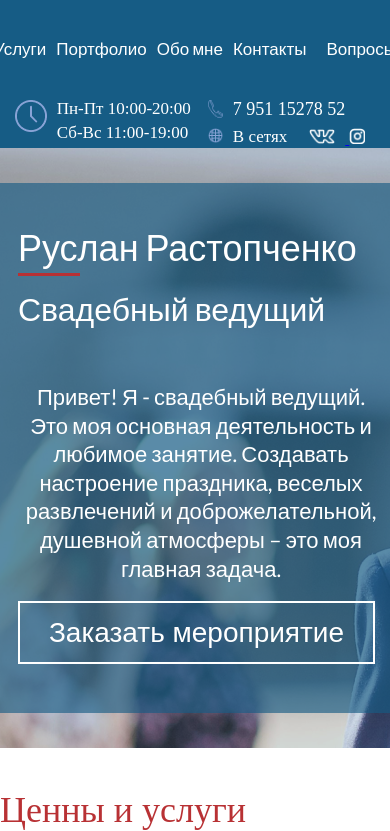
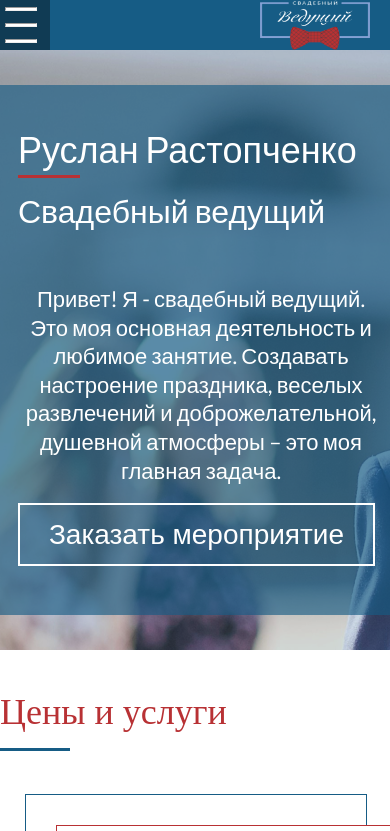
Before and after one commit to nikolay2015x/training-html-css-js, a plain HTML site: page index.html in a window 390 px wide. Shown: the top 831 px of the page. Drawn offline with Linux system fonts and the light colour scheme.

Commit message:
add: menu-mobile

```diff
--- a/css/style.css
+++ b/css/style.css
@@ -117,6 +117,72 @@ header ul .logo{
     color: #ffffff;
     margin-right: 22px;
 }
+@media all and (max-width: 500px){
+    .contr{
+        display:none;
+    }
+}
+
+.header-mobile{
+    display: none;
+}
+@media all and (max-width: 500px){
+    .header-mobile{
+        display:block;
+    }
+}
+.mobile-bag{
+    background-color: #165C85;
+    width: 100%;
+    height: 50px;
+    display: flex;
+    justify-content: space-between;
+}
+/* .mobile-icon{
+    padding: 25px 0px;
+} */
+.mobil-icon-line{
+    background-color: #103B54;
+    width: 50px;
+    height: 50px;
+    cursor: pointer;
+}
+.icon-line{
+    width: 30px;
+    height: 2px;
+    background-color: #ffffff;
+    display: inline-block;
+    vertical-align: middle;
+    margin: 0px 5px;
+}
+.mobile-logo-image{
+    width: 110px;
+    height: 50px;
+    margin-right: 20px;
+}
+.mobile-menu{
+    background-color: rgb(43, 119, 163);
+    width: 100%;
+    display: none;
+}
+.mobile-menu ul li{
+    padding: 10px;
+    cursor: pointer;
+}
+.mobile-menu ul li:hover{
+   opacity: 0.7;
+   background-color: #165C85;
+}
+.mobile-menu ul li a{
+    font-size: 17px;
+    text-decoration: none;
+    color: #ffffff;
+    font-family: 'Lato', sans-serif;
+}
+
+
+
+
 
 .container{
     background-image: url(../photo/Rectangle.png);
@@ -334,6 +400,7 @@ header ul .logo{
     display: none;
     margin-top: 20px;
 }
+
 .portfolio-common{
     display: flex;
     justify-content: space-between;
@@ -452,18 +519,12 @@ header ul .logo{
         justify-content: center;
     }
 }
-
-
 @media all and (max-width: 770px){
     .portfolio-btn{
         display: flex;
         justify-content: flex-start;
     }
 }
-
-
-
-
 .about-my{
     background-color: #165C85;
     width: 100%;
@@ -566,6 +627,9 @@ header ul .logo{
     margin-top: 56px;
     margin-bottom: 82px;
 }
+.about-information{
+    margin-left: 10px;
+}
 .certificate-border{
     width: 146px;
     height: 200px;
@@ -579,11 +643,6 @@ header ul .logo{
 .certifi{
     margin-top: 50px;
 }
-
-
-
-
-
 
 .video{
     background-color: #ffffff;
@@ -621,7 +680,6 @@ header ul .logo{
         justify-content: space-between;
     }
 }
-
 .video-border{
     width: 340px;
     height: 340px;
--- a/index.html
+++ b/index.html
@@ -51,6 +51,29 @@
             </div>
         </div>
     </header>
+    <div class="header-mobile">
+        <div class="mobile-bag">
+            <div onclick="openbox('box')" class="mobile-icon">
+                <div class="mobil-icon-line">
+                    <hr class="icon-line">
+                    <hr class="icon-line">
+                    <hr class="icon-line">
+                </div>
+            </div>
+            <div class="mobile-logo">
+                <img class="mobile-logo-image" src="photo/Logo.png" alt="logo">
+            </div>
+        </div>
+        <div class="mobile-menu" id="box">
+            <ul>
+                <li><a href="#">Услуги</a></li>
+                <li><a href="#">Портфолио</a></li>
+                <li><a href="#">Обо&nbspмне</a></li>
+                <li><a href="#">Контакты</a></li>
+                <li><a href="#">Вопросы</a></li>
+            </ul>
+        </div>
+    </div>
     <div class="container">
         <div class="container-bg">
             <div class="container-text">
@@ -74,7 +97,7 @@
         <div class="common">
             <div class="common-1">
                     <div class="servis-text">
-                        <p>Ценны и услуги</p>
+                        <p>Цены и услуги</p>
                         <hr class="servis-line">
                     </div>
                     <div class="general">
--- a/js/glory.js
+++ b/js/glory.js
@@ -5,3 +5,12 @@ document.getElementById('glory').addEventListener('click' , function(){
 document.getElementById('video-button').addEventListener('click' , function(){
     document.querySelector('.video-none').style.display = 'block';
 });
+
+function openbox (box) {
+    display = document.getElementById('box').style.display;
+    if (display == 'block'){
+        document.getElementById('box').style.display = 'none';
+    } else {
+        document.getElementById('box').style.display = 'block';
+    }
+}
```
